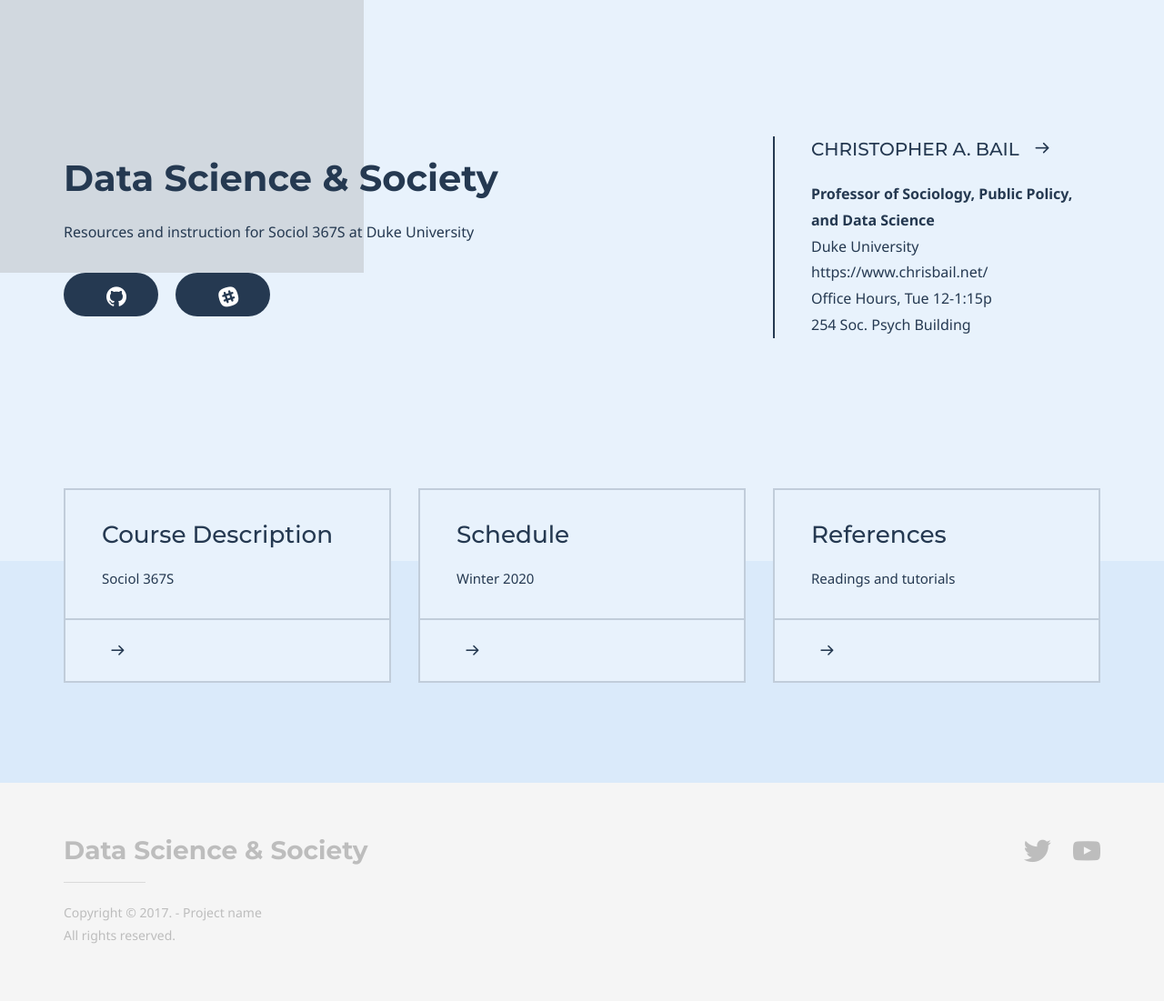
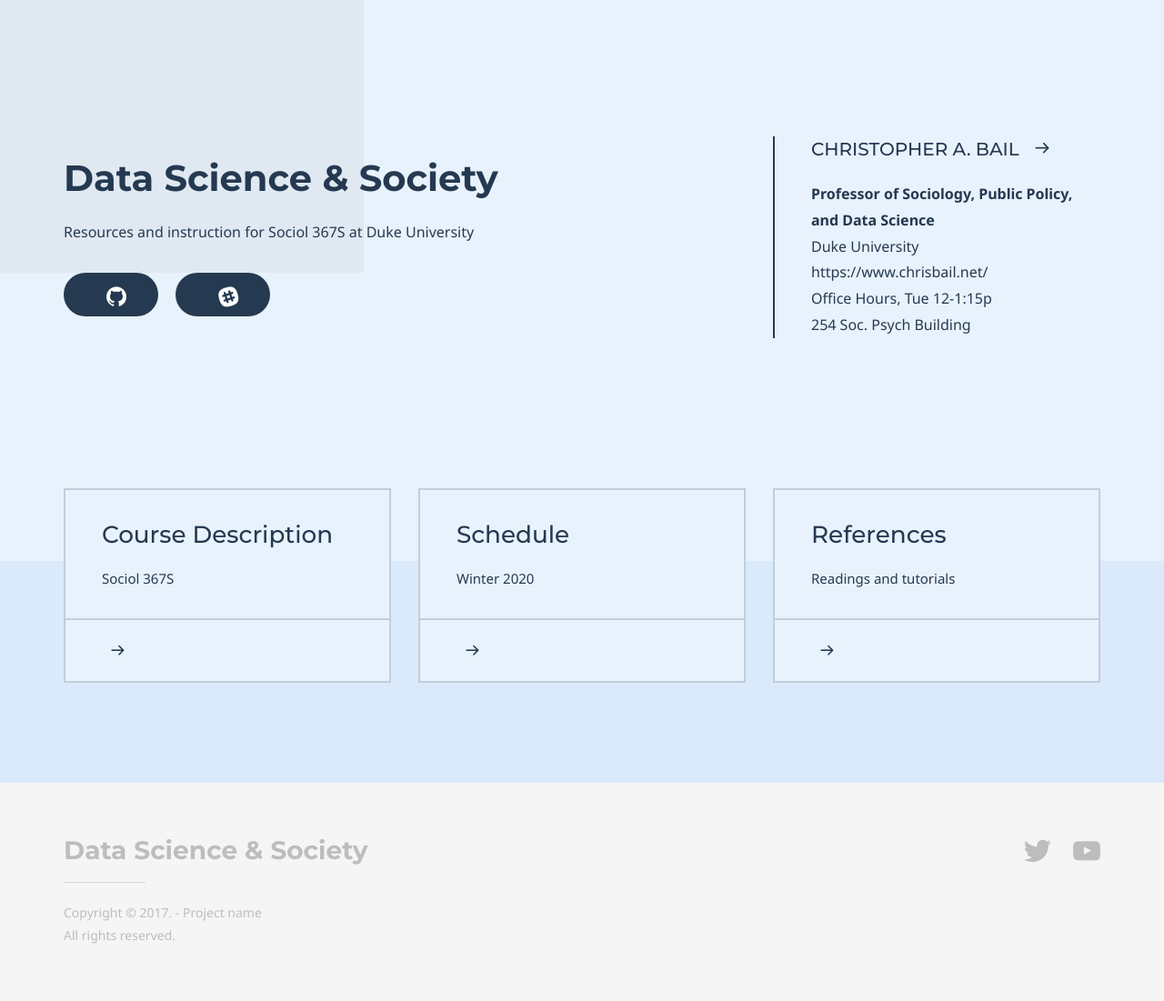
Before and after one commit to dssoc/dssoc.github.io, a Jekyll site: the page built from index.md, in a window 1280 px wide. Shown: the whole page at 91% size. Built offline with Jekyll 4.4.1, drawn with Linux system fonts in a browser that asks for light colours; some web fonts are replaced.

Commit message:
Update _hero-subheader.scss

```diff
--- a/doks-theme/_sass/components/_hero-subheader.scss
+++ b/doks-theme/_sass/components/_hero-subheader.scss
@@ -10,7 +10,7 @@
 	&:before {
 		content: "";
 		background: url('/doks-theme/assets/images/dubois.png') no-repeat;
-		opacity: .3;
+		opacity: .1;
 		top: 0;
 		bottom: 0;
 		right: 0;
```
